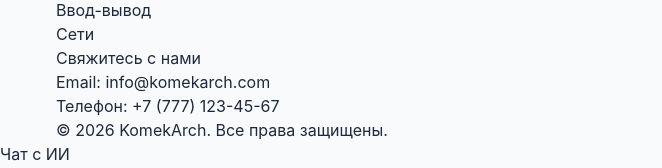
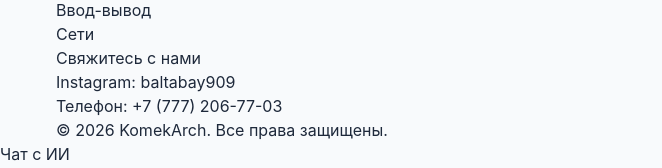
Before and after one commit to Abdulla4149/-, a Next.js app: page / in a window 1280 px wide. Shown: the part 554-722 px from the top of the page, without its empty margins (0-662 px from the left). Built offline with nearby package versions, Linux system fonts and the light colour scheme.

Commit message:
Update Footer.tsx

```diff
--- a/components/Footer.tsx
+++ b/components/Footer.tsx
@@ -30,8 +30,8 @@ export default function Footer() {
                     <div>
                         <h4 className="font-bold text-lg mb-4">Свяжитесь с нами</h4>
                         <ul className="space-y-2 text-gray-400">
-                            <li>Email: info@komekarch.com</li>
-                            <li>Телефон: +7 (777) 123-45-67</li>
+                            <li>Instagram: baltabay909</li>
+                            <li>Телефон: +7 (777) 206-77-03</li>
                         </ul>
                     </div>
                 </div>
```
